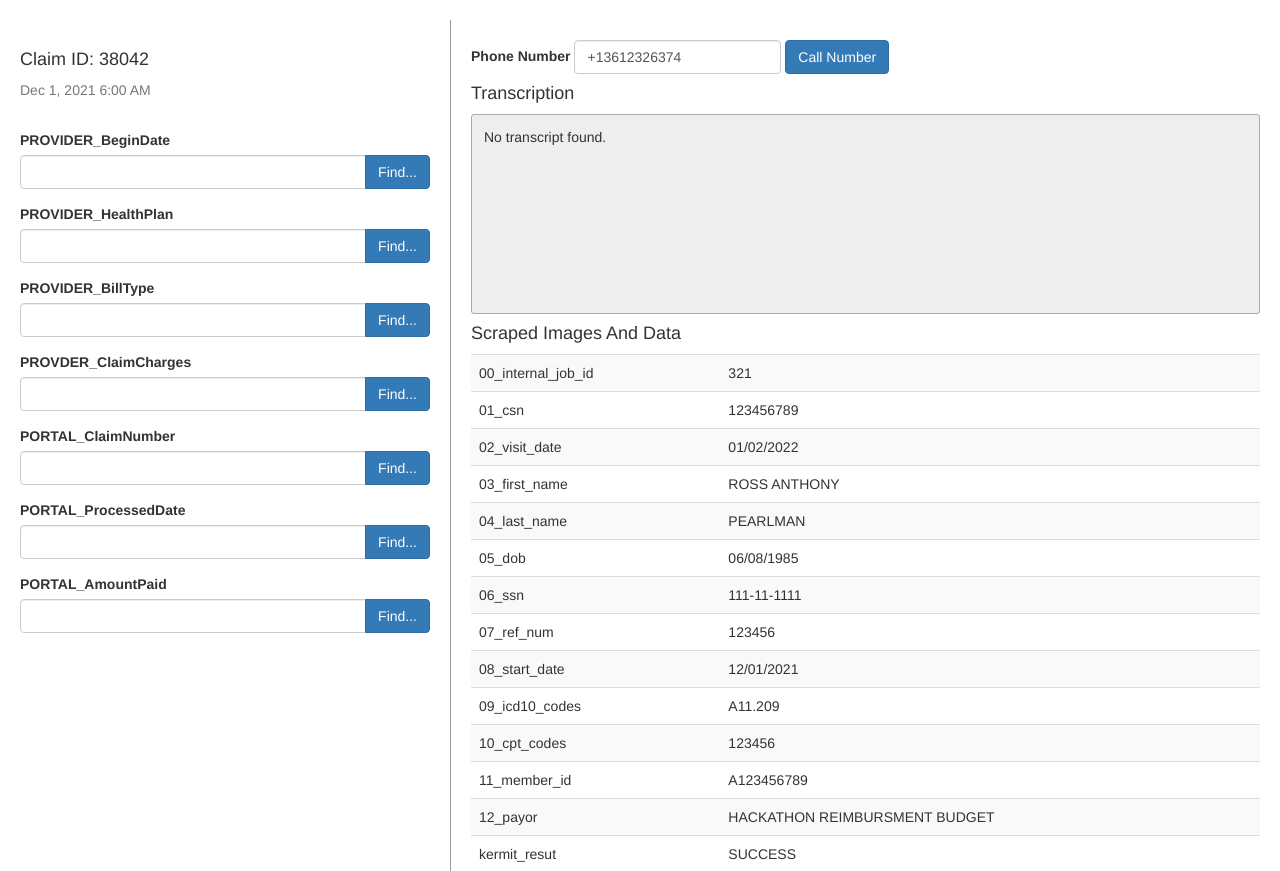
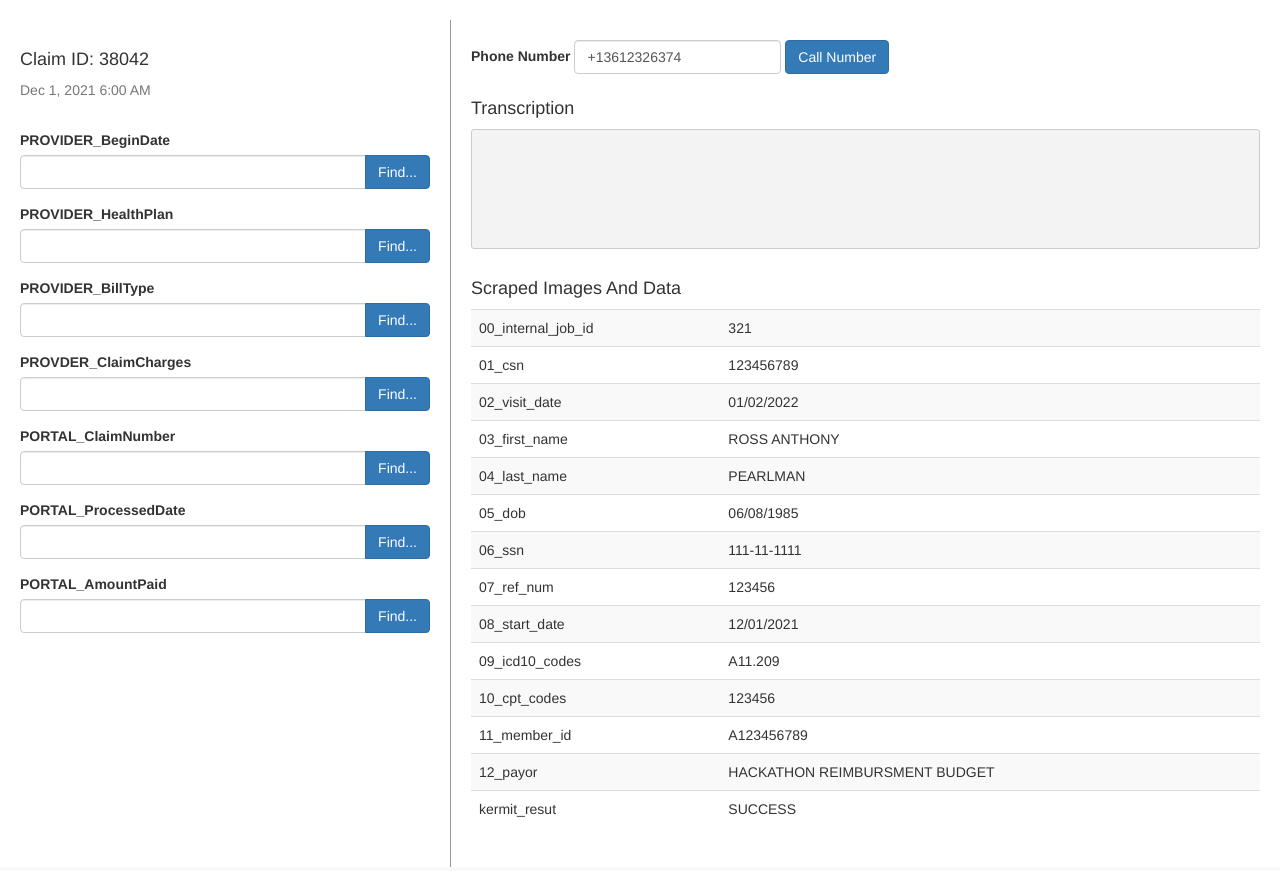
Before and after one commit to pateli18/browser-calls-flask, a FastAPI app: page / in a window 1280 px wide. Shown: the part 51-922 px from the top of the page. Run offline with FastAPI, Linux system fonts and the light colour scheme; data that the repository does not hold is empty; some libraries are stand-ins or nearby versions.

Commit message:
updating css, fixing js

```diff
--- a/voice_task/static/css/twilio-app.css
+++ b/voice_task/static/css/twilio-app.css
@@ -25,13 +25,18 @@
 
 .transcript-container {
     padding: 12px;
-    background-color: #eee;
-    border: 1px solid #aaa;
+    background-color: #f3f3f3;
+    border: 1px solid #ccc;
     border-radius: 3px;
-    min-height: 200px;
+    min-height: 120px;
+    margin-bottom: 30px;
 }
 
 #transcribing {
     display: none;
     margin-left: 10px;
 }
+
+.action-form {
+    margin-bottom: 25px;
+}
--- a/voice_task/static/js/voice-task.js
+++ b/voice_task/static/js/voice-task.js
@@ -51,7 +51,6 @@ $(document).ready(function() {
       });
 
       device.on("connect", function(conn) {
-        console.log(conn);
         // Enable the hang up button and disable the call buttons
         hangUpButton.prop("disabled", false);
         callCustomerButtons.prop("disabled", true);
@@ -73,7 +72,6 @@ $(document).ready(function() {
         hangUpButton.prop("disabled", true);
         callCustomerButtons.prop("disabled", false);
         callSupportButton.prop("disabled", false);
-        console.log(conn);
         pollForTranscript(conn.parameters.CallSid);
         updateCallStatus("Ready");
       });
--- a/voice_task/templates/index.html
+++ b/voice_task/templates/index.html
@@ -25,7 +25,6 @@
                 endCall();
             });
             $(".btn-find").click((e) => {
-                console.log(e.target);
                 btnFind(e.target);
             })
         }
@@ -34,19 +33,14 @@
             $("#startCall").hide();
             $("#onCall").show();
             $("#endCall").show();
-            let val = $("#phoneNumber").val();
-            console.log(val);
-            console.log(callCustomer);
-            // callSupport();
             callCustomer($("#phoneNumber").val());
         }
 
         function endCall() {
-            hangUp();
-            // $("#transcription-container").text("Lorem ipsum dolor sit amet, consectetur adipiscing elit. Integer eget mauris id est ultricies venenatis. Sed id leo tristique, sagittis sem nec, aliquet dui. Curabitur imperdiet, leo in tincidunt condimentum, eros neque viverra elit, in placerat tellus turpis id purus. Sed id commodo eros. Nam vitae venenatis quam. Cras ut elementum eros. Morbi sed dui viverra odio vehicula sodales. Proin viverra justo tellus, non bibendum nisl eleifend ac. In sed nunc libero.");
             $("#startCall").show();
             $("#onCall").hide();
             $("#endCall").hide();
+            hangUp();
         }
 
         let pollInterval;
@@ -76,8 +70,11 @@
         function checkTranscript() {
             $("#transcribing").hide();
             $.get(`/transcribe/${transcriptId}`, (success) => {
-                if ( success ) {
-                    $("#transcription-container").val(success.text);
+                if ( success.status === "COMPLETED" ) {
+                    $("#transcription-container").val(success.results.transcripts[0]);
+                    $("#startCall").show();
+                    $("#onCall").hide();
+                    $("#endCall").hide();
                     $("#transcribing").hide();
                 }
             });
@@ -178,8 +175,7 @@
             </div>
         </div>
         <div class="main-content">
-            <table class="table table-striped">
-                <div class="form-inline">
+            <div class="form-inline action-form">
                 <div class="form-group">
                     <label for="phoneNumber">Phone Number</label>
                     <input type="text" class="form-control" id="phoneNumber" placeholder="Enter phone number..." value="+13612326374"/>
@@ -191,9 +187,10 @@
             </div>
             <h4>Transcription</h4>
             <div id="transcription-container" class="transcript-container">
-                    No transcript found.
+
             </div>
             <h4>Scraped Images And Data</h4>
+            <table class="table table-striped">
                 <tbody>
                     <tr>
                         <td>00_internal_job_id</td>
```
Lines whose indentation alone changed are shown as unchanged.
